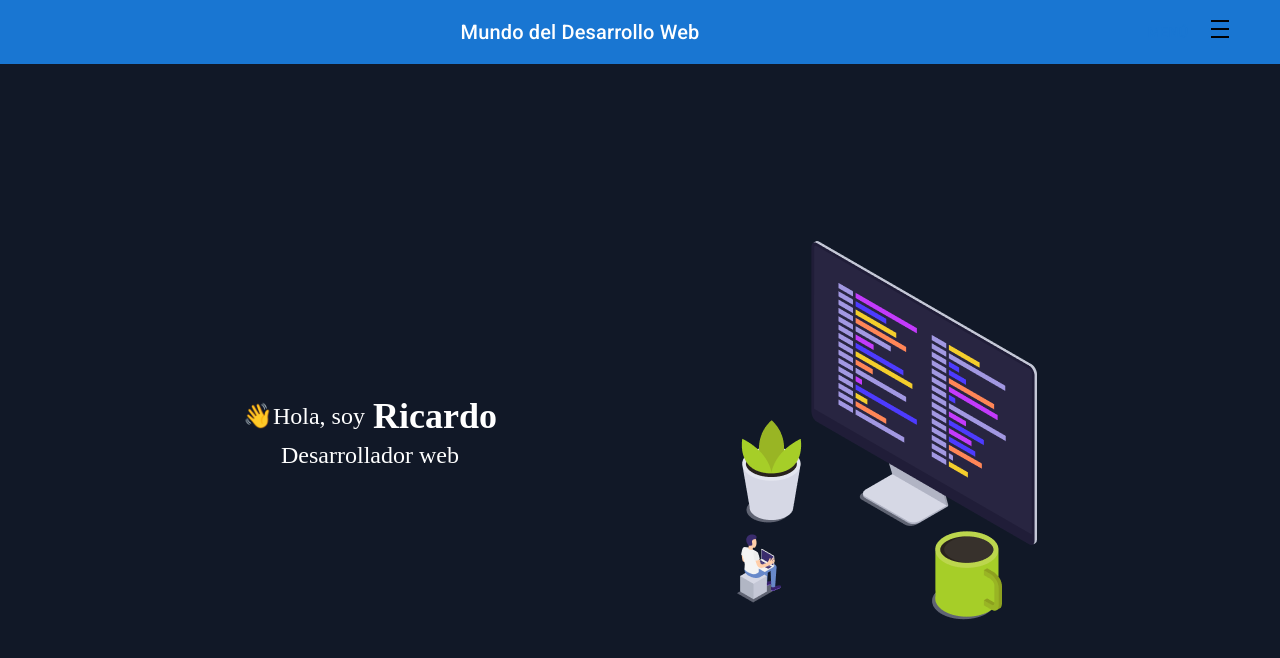
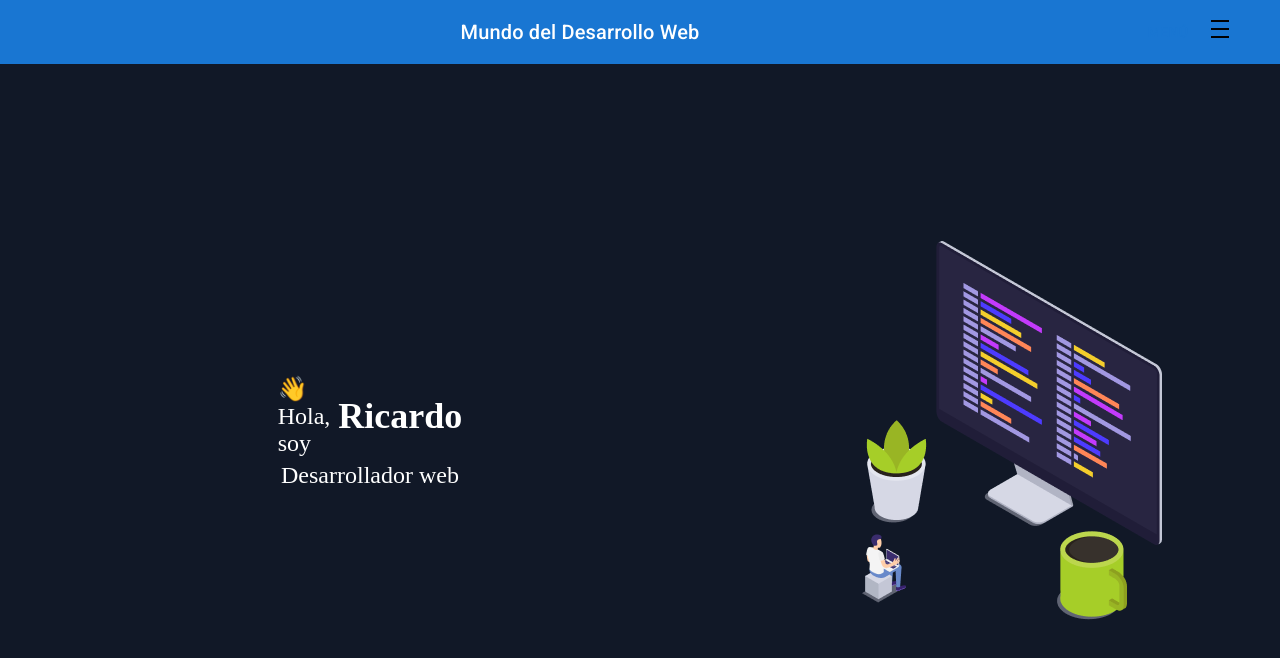
Before and after one commit to blackgoku-97/portafolio, a React (Vite) app: page / in a window 1280 px wide. Shown: the top 658 px of the page. Built offline with nearby package versions, Linux system fonts and the light colour scheme.

Commit message:
Inicio estructurado 3

```diff
--- a/src/components/inicio/Inicio.jsx
+++ b/src/components/inicio/Inicio.jsx
@@ -16,6 +16,8 @@ const Styles = {
     alignItems: "center",
     justifyContent: "center",
     height: "100vh",
+    maxWidth: "80%",
+    padding: 20,
   },
   tituloNombre: {
     display: "flex",
```
